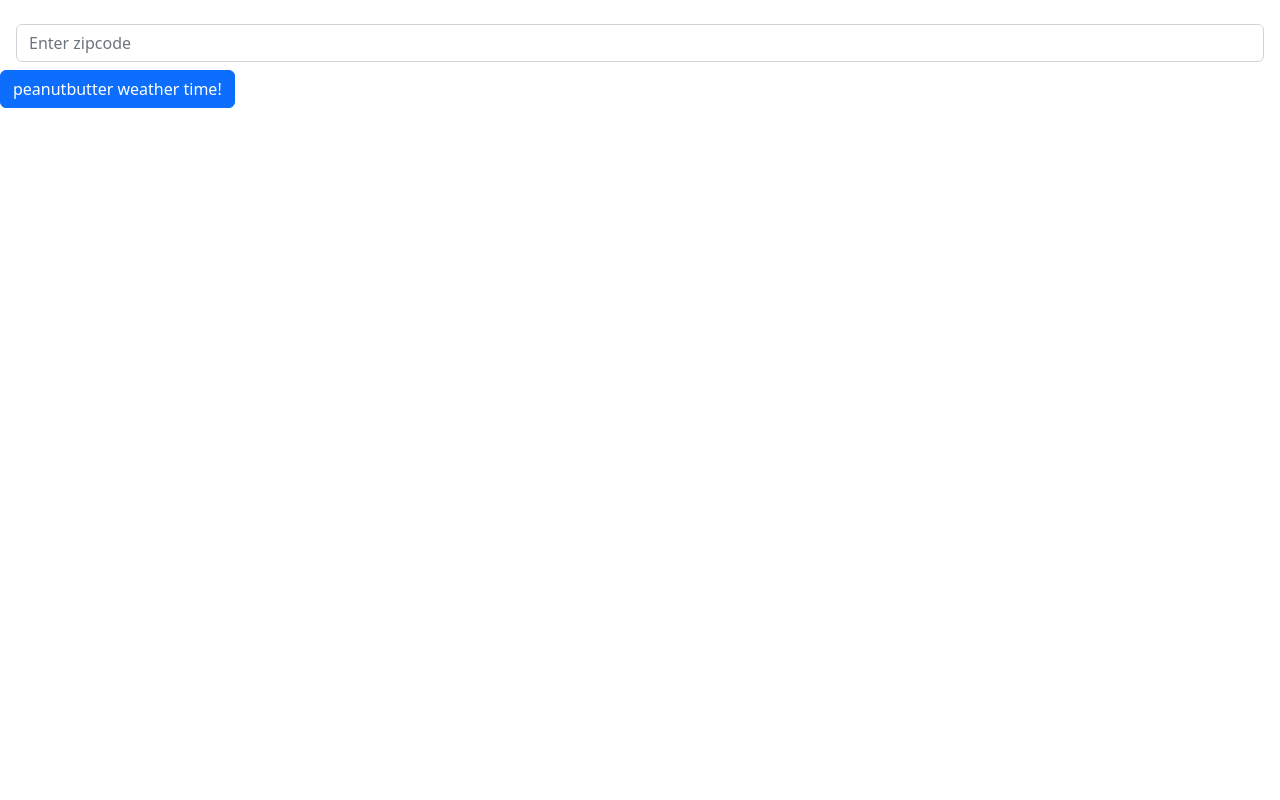
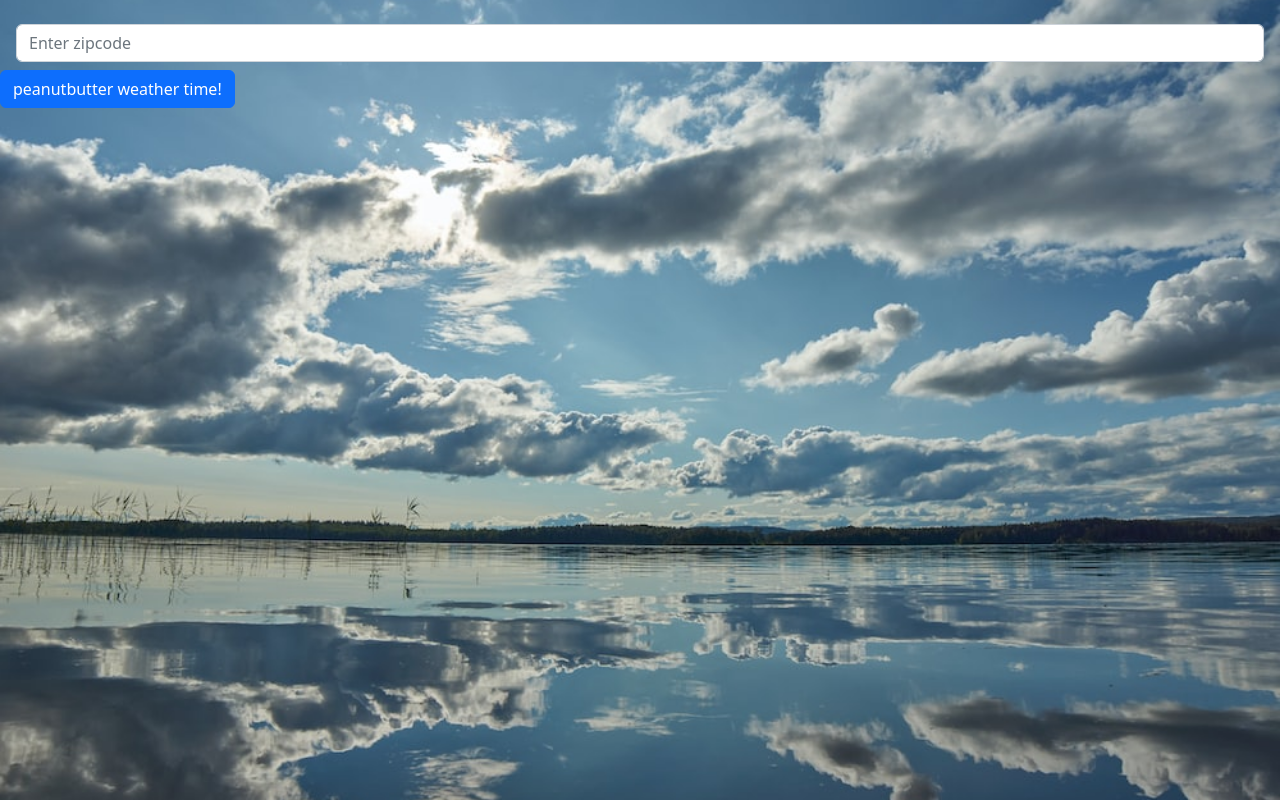
Before and after one commit to Anansi86/weather-app, a website: page index.html in a window 1280 px wide. Drawn offline with nearby package versions, Linux system fonts and the light colour scheme; the site is published under a folder, as on GitHub Pages, so addresses that start at the root find nothing.

Commit message:
fix background

```diff
--- a/css/styles.css
+++ b/css/styles.css
@@ -7,7 +7,7 @@
 }
 
 body {
-    background: url(/img/weather.jpeg) no-repeat center center fixed;
+    background: url(../img/weather.jpeg) no-repeat center center fixed;
     -webkit-background-size: cover;
     -moz-background-size: cover;
     -o-background-size: cover;
```
